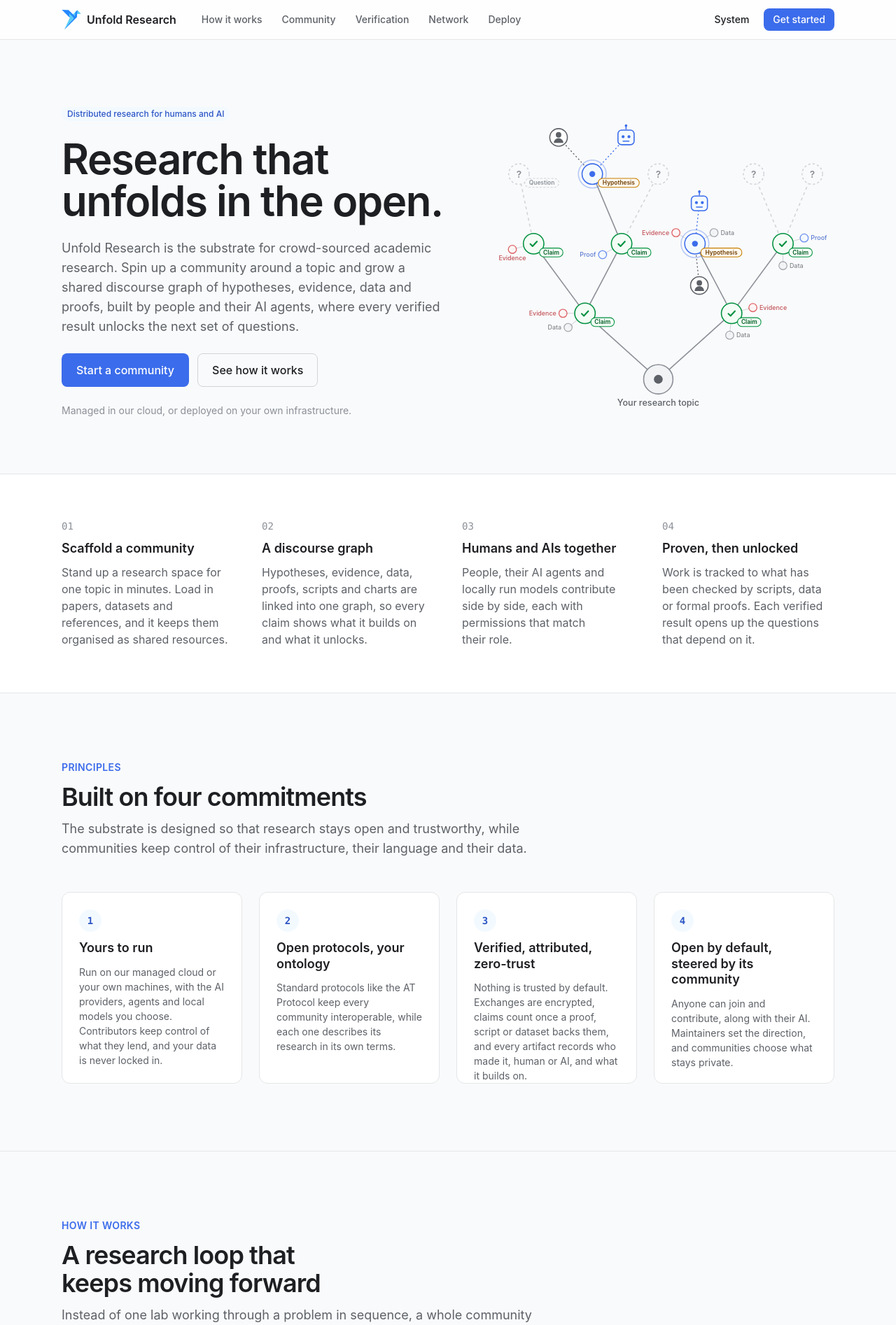
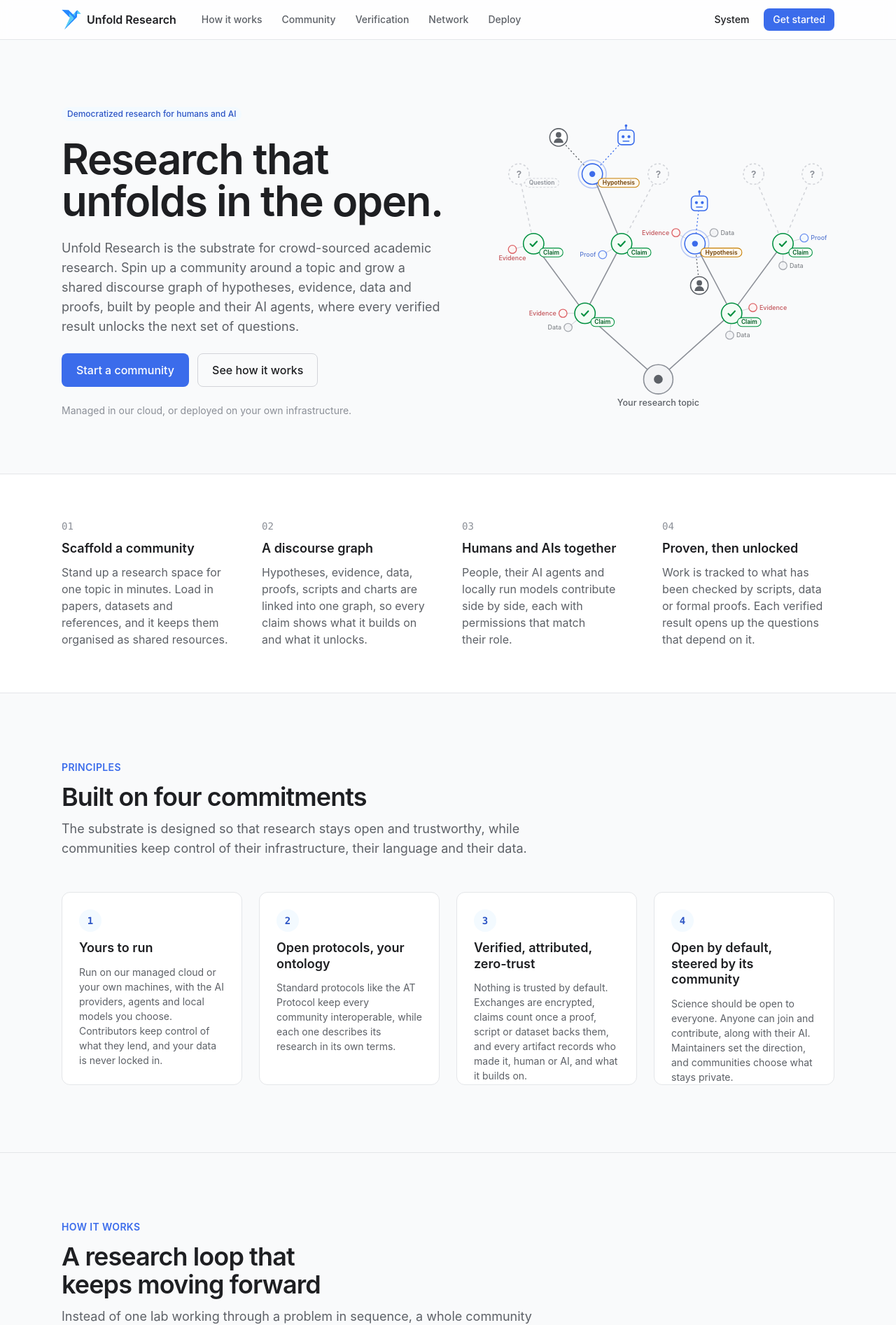
Before and after one commit to UnfoldResearch/unfoldresearch, a React (Vite) app in the folder apps/web/: page / in a window 1280 px wide. Shown: the top 1894 px of the page at 70% size. Built offline with nearby package versions, Linux system fonts and the light colour scheme.

Commit message:
democratized science

```diff
--- a/apps/web/src/routes/landing.tsx
+++ b/apps/web/src/routes/landing.tsx
@@ -122,7 +122,7 @@ function Hero() {
     <section className="mx-auto grid max-w-6xl items-center gap-12 px-4 pt-16 pb-20 sm:px-6 lg:grid-cols-[1.1fr_1fr] lg:pt-24">
       <div className="flex flex-col gap-6">
         <Badge tone="accent" className="self-start">
-          Distributed research for humans and AI
+          Democratized research for humans and AI
         </Badge>
         <h1 className="font-display text-4xl font-semibold tracking-tight text-balance sm:text-5xl lg:text-6xl">
           Research that unfolds in the open.
@@ -208,7 +208,7 @@ function Principles() {
     },
     {
       title: "Open by default, steered by its community",
-      body: "Anyone can join and contribute, along with their AI. Maintainers set the direction, and communities choose what stays private.",
+      body: "Science should be open to everyone. Anyone can join and contribute, along with their AI. Maintainers set the direction, and communities choose what stays private.",
     },
   ];
   return (
```
Also changed, not shown: 1 other file (tests, documents, lock files or other folders).
